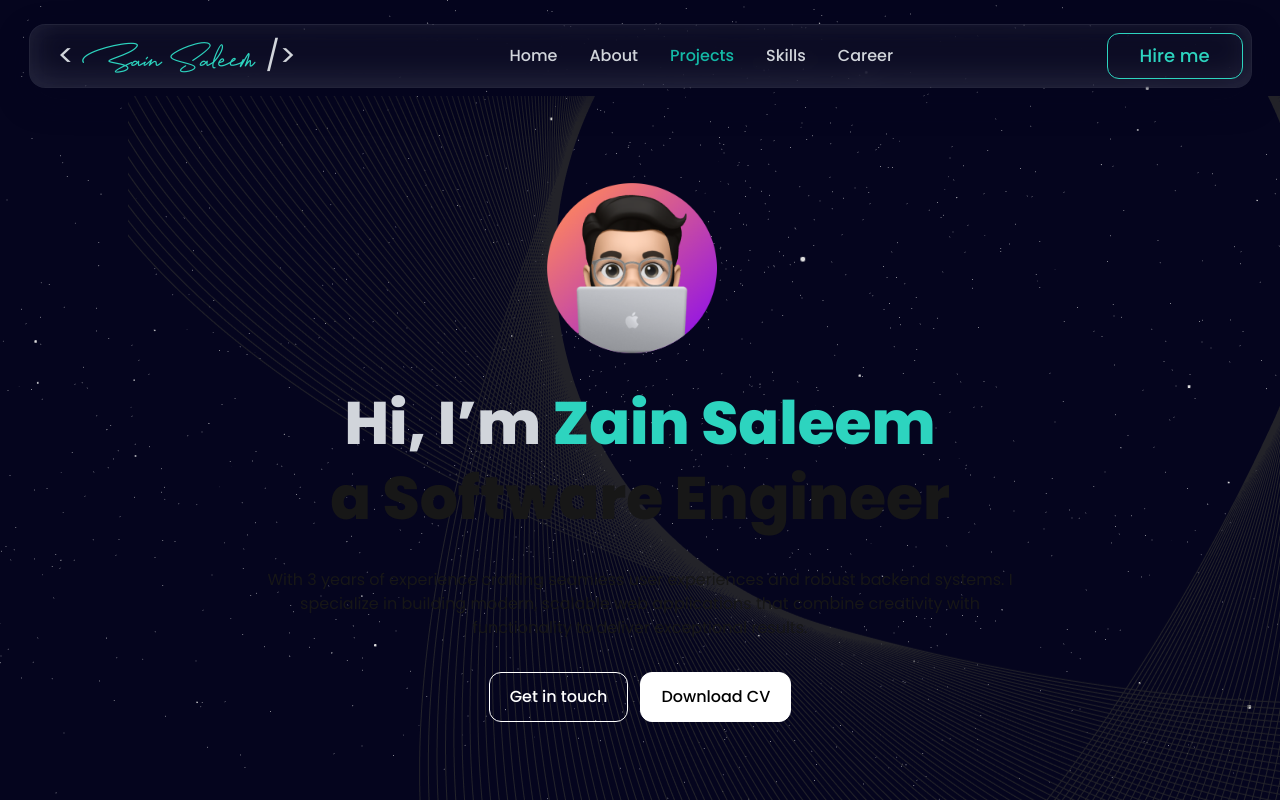
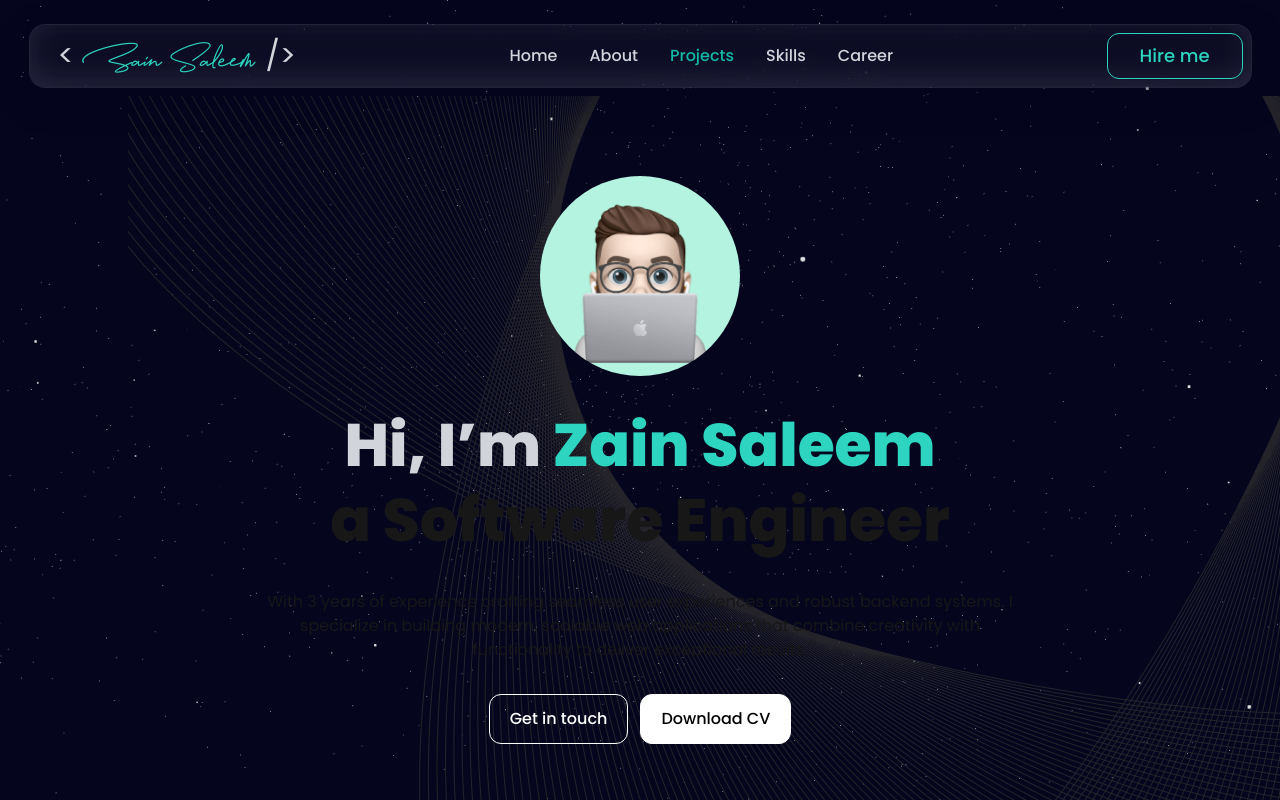
Before and after one commit to ZaynSaleem/developer-portfolio, a Next.js app: page / in a window 1280 px wide. Shown: the top 800 px of the page. Built offline with nearby package versions, Linux system fonts and the light colour scheme.

Commit message:
Avatar Replaced

```diff
--- a/src/app/components/hero/hero.jsx
+++ b/src/app/components/hero/hero.jsx
@@ -9,10 +9,10 @@ const HeroSection = () => {
   return (
     <div className="flex flex-col gap-8 justify-center items-center" id="home">
       {/* ============= AVATAR ============= */}
-      <div>
+      <div className="overflow-hidden rounded-full">
         <Image
           alt="img"
-          src={"/assets/hero/avatar.png"}
+          src={"/assets/hero/avatar1.png"}
           width={200}
           height={200}
         />
```
Also changed, not shown: public/assets/hero/avatar1.png (added).
